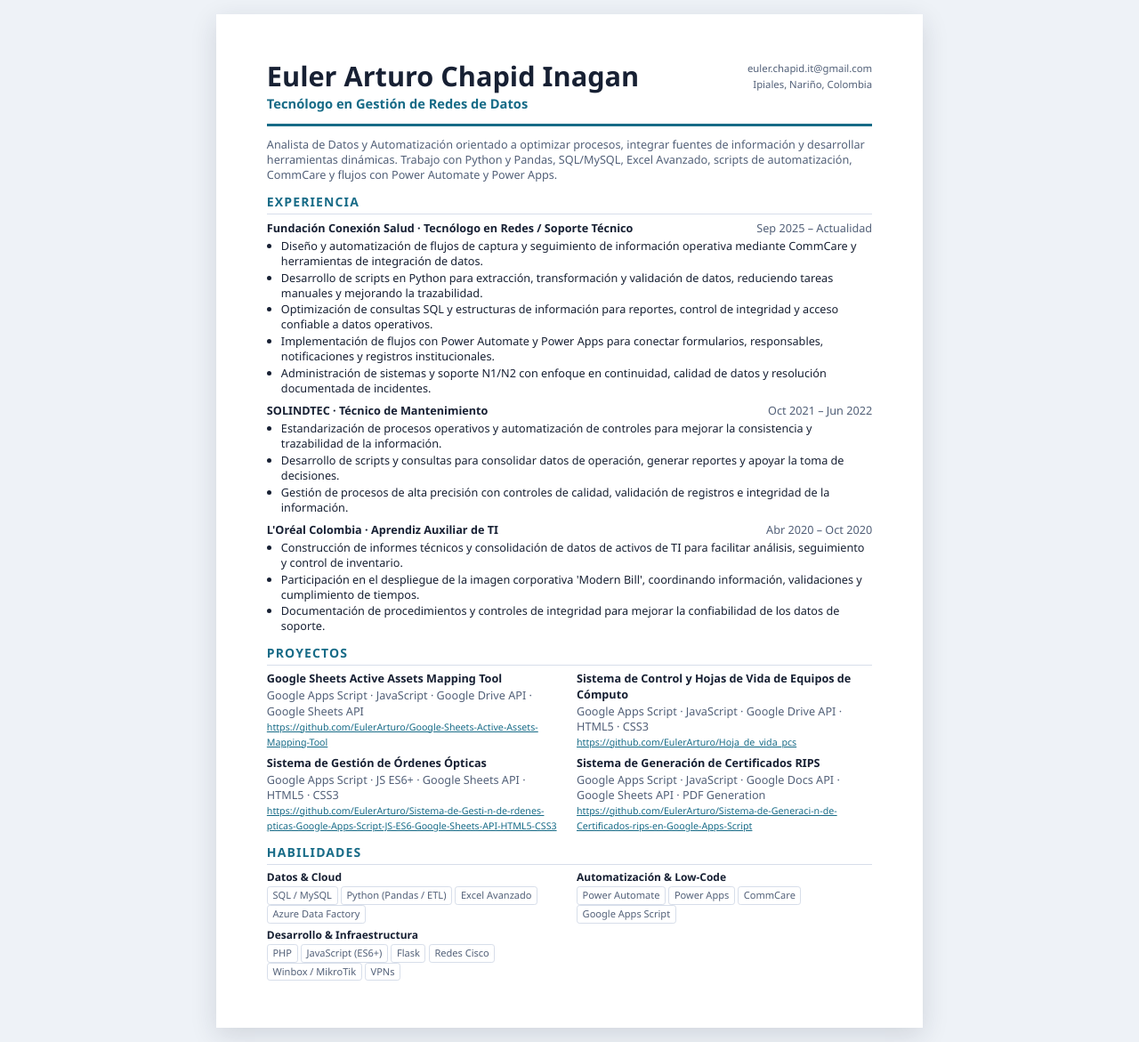
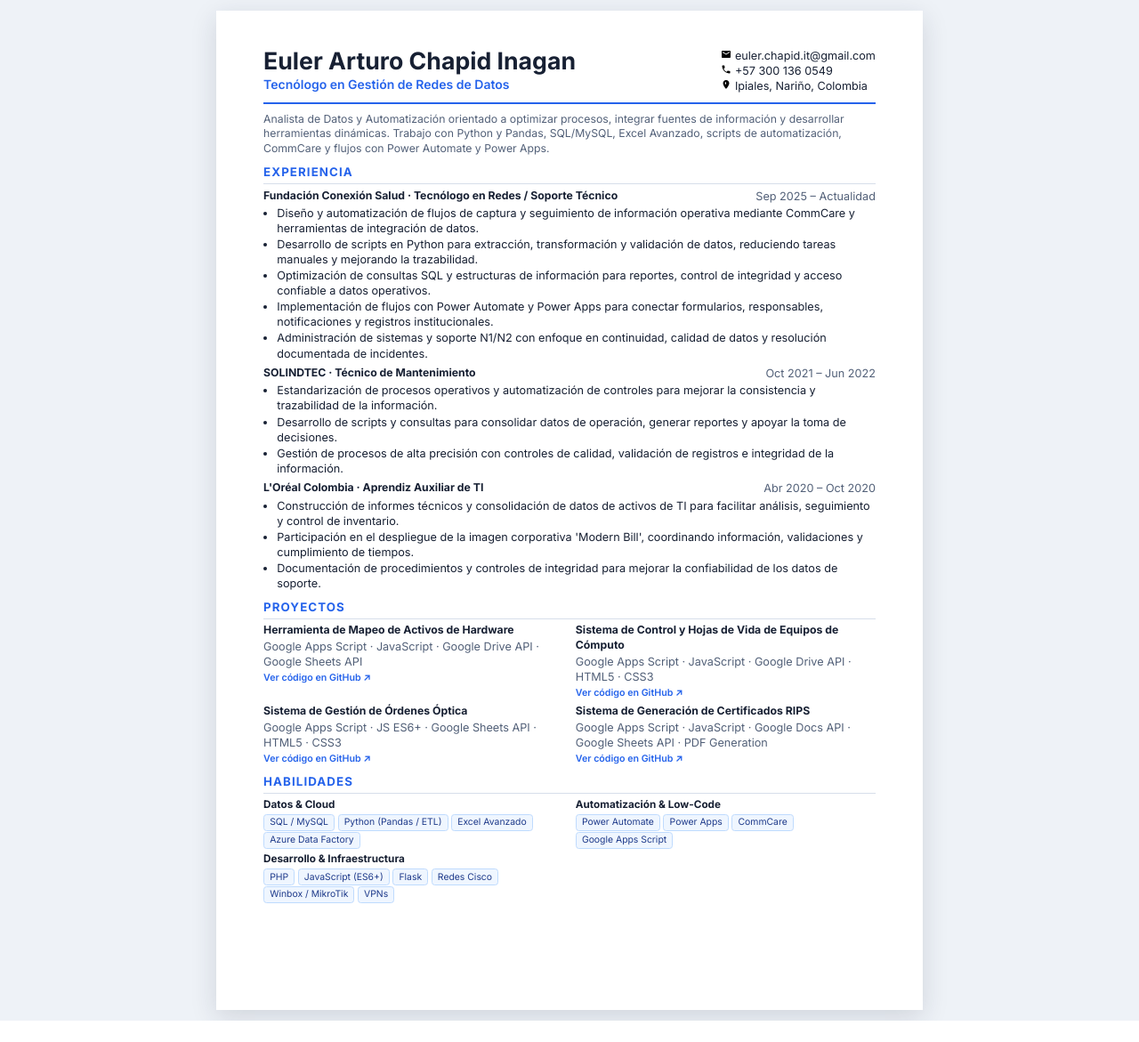
Before and after one commit to EulerArturo/Hoja-de-vida, a Flask app: page /cv/print in a window 1280 px wide. Shown: the whole page at 89% size. After the commit the page ends 1147 px from the top, so only its background shows below. Run offline with Flask 3, Linux system fonts and the light colour scheme.

Commit message:
actualizacion de pdf

```diff
--- a/data/profile.py
+++ b/data/profile.py
@@ -11,7 +11,7 @@ PROFILE = {
     "focus": "Analista de Datos y Automatización orientado a optimizar procesos, integrar fuentes de información y desarrollar herramientas dinámicas. Trabajo con Python y Pandas, SQL/MySQL, Excel Avanzado, scripts de automatización, CommCare y flujos con Power Automate y Power Apps.",
     "email": "euler.chapid.it@gmail.com",
     "location": "Ipiales, Nariño, Colombia",
-    "telefono": "+57 300 136 0549",
+    "phone": "+57 300 136 0549",
     "residencia": "Disponible para cambio de residencia",
     "availability_status": True,
     "availability_text": "Disponible para vacantes IT y proyectos de automatización",
@@ -89,7 +89,7 @@ PROFILE = {
     ],
     "projects": [
         {
-            "title": "Google Sheets Active Assets Mapping Tool",
+            "title": "Herramienta de Mapeo de Activos de Hardware",
             "tech": "Google Apps Script · JavaScript · Google Drive API · Google Sheets API",
             "description": "Herramienta web para el mapeo, registro y trazabilidad de activos de hardware en tiempo real. Integra control de concurrencia (LockService), generación de hojas de vida técnicas, control de responsables de equipos y módulo de carga e inspección de evidencias multimedia en Google Drive.",
             "link": "https://github.com/EulerArturo/Google-Sheets-Active-Assets-Mapping-Tool"
@@ -101,7 +101,7 @@ PROFILE = {
             "link": "https://github.com/EulerArturo/Hoja_de_vida_pcs"
         },
         {
-            "title": "Sistema de Gestión de Órdenes Ópticas",
+            "title": "Sistema de Gestión de Órdenes Óptica",
             "tech": "Google Apps Script · JS ES6+ · Google Sheets API · HTML5 · CSS3",
             "description": "Aplicación web integral para digitalizar, registrar y controlar órdenes en laboratorios ópticos. Incluye arquitectura modular en JavaScript, persistencia en Google Sheets API, validación de datos y automatización del flujo de trabajo.",
             "link": "https://github.com/EulerArturo/Sistema-de-Gesti-n-de-rdenes-pticas-Google-Apps-Script-JS-ES6-Google-Sheets-API-HTML5-CSS3"
--- a/templates/cv_print.html
+++ b/templates/cv_print.html
@@ -5,13 +5,16 @@
     <meta charset="UTF-8">
     <meta name="viewport" content="width=device-width, initial-scale=1.0">
     <title>CV - {{ profile.name }}</title>
+    <link rel="preconnect" href="https://fonts.googleapis.com">
+    <link rel="preconnect" href="https://fonts.gstatic.com" crossorigin>
+    <link href="https://fonts.googleapis.com/css2?family=Inter:wght@400;500;600;700&display=swap" rel="stylesheet">
     <style>
         :root {
             color-scheme: light;
             --ink: #172033;
             --muted: #526078;
             --line: #d7deea;
-            --accent: #176b87;
+            --accent: #2563eb;
         }
 
         * { box-sizing: border-box; }
@@ -20,16 +23,18 @@
             margin: 0;
             background: #eef2f7;
             color: var(--ink);
-            font-family: "Segoe UI", Arial, sans-serif;
+            font-family: "Inter", Arial, sans-serif;
             font-size: 9.5pt;
             line-height: 1.35;
+            -webkit-font-smoothing: antialiased;
+            text-rendering: optimizeLegibility;
         }
 
         .page {
             width: min(100%, 210mm);
             min-height: 297mm;
-            margin: 1rem auto;
-            padding: 14mm 15mm;
+            margin: 0.75rem auto;
+            padding: 11mm 14mm;
             background: #fff;
             box-shadow: 0 8px 28px rgba(25, 37, 60, 0.14);
         }
@@ -38,31 +43,34 @@
             display: flex;
             justify-content: space-between;
             gap: 1.5rem;
-            padding-bottom: 0.8rem;
-            border-bottom: 3px solid var(--accent);
+            align-items: flex-start;
+            padding-bottom: 0.6rem;
+            border-bottom: 2px solid var(--accent);
         }
 
         h1, h2, h3, p { margin: 0; }
-        h1 { font-size: 23pt; line-height: 1.05; }
-        header h2 { margin-top: 0.35rem; color: var(--accent); font-size: 11pt; font-weight: 600; }
-        .contact { color: var(--muted); text-align: right; font-size: 8.5pt; }
-        .contact p + p { margin-top: 0.2rem; }
-        .summary { margin-top: 0.75rem; color: var(--muted); font-size: 9.5pt; }
-        section { margin-top: 0.8rem; }
-        .section-title { margin-bottom: 0.38rem; padding-bottom: 0.2rem; border-bottom: 1px solid var(--line); color: var(--accent); font-size: 10.5pt; text-transform: uppercase; letter-spacing: 0.08em; }
-        .experience { margin-bottom: 0.48rem; }
+        p, li { font-weight: 400; }
+        h1 { font-size: 20pt; line-height: 1.05; font-weight: 700; }
+        header h2 { margin-top: 0.3rem; color: var(--accent); font-size: 10.5pt; font-weight: 600; }
+        .contact { color: var(--muted); text-align: right; font-size: 8.2pt; line-height: 1.35; }
+        .contact p + p { margin-top: 0.1rem; }
+        .summary { margin-top: 0.55rem; color: var(--muted); font-size: 9.2pt; }
+        section { margin-top: 0.62rem; }
+        .section-title { margin-bottom: 0.3rem; padding-bottom: 0.16rem; border-bottom: 1px solid var(--line); color: var(--accent); font-size: 10pt; text-transform: uppercase; letter-spacing: 0.08em; }
+        .experience { margin-bottom: 0.34rem; }
         .experience-head { display: flex; justify-content: space-between; gap: 1rem; }
-        .experience h3, .project h3 { font-size: 9.5pt; }
+        .experience h3, .project h3 { font-size: 9.2pt; }
         .period { color: var(--muted); white-space: nowrap; }
-        ul { margin: 0.2rem 0 0; padding-left: 1rem; }
-        li { margin-bottom: 0.1rem; }
-        .projects { display: grid; grid-template-columns: 1fr 1fr; gap: 0.42rem 1rem; }
-        .project p { margin-top: 0.12rem; color: var(--muted); }
-        .project a { color: var(--accent); font-size: 8pt; overflow-wrap: anywhere; }
-        .skills { display: grid; grid-template-columns: 1fr 1fr; gap: 0.3rem 1rem; }
-        .skill-category h3 { margin-bottom: 0.14rem; font-size: 9pt; }
-        .skill-tags { display: flex; flex-wrap: wrap; gap: 0.22rem 0.35rem; }
-        .skill-tag { display: inline-block; padding: 0.12rem 0.35rem; border: 1px solid var(--line); border-radius: 0.2rem; color: var(--muted); font-size: 8.3pt; }
+        ul { margin: 0.14rem 0 0; padding-left: 0.95rem; }
+        li { margin-bottom: 0.06rem; }
+        .projects { display: grid; grid-template-columns: 1fr 1fr; gap: 0.3rem 0.85rem; }
+        .project p { margin-top: 0.08rem; color: var(--muted); }
+        .repo-link { display: inline-block; margin-top: 0.12rem; color: var(--accent); font-size: 8pt; font-weight: 600; text-decoration: none; }
+        .repo-link:hover, .repo-link:focus { text-decoration: underline; }
+        .skills { display: grid; grid-template-columns: 1fr 1fr; gap: 0.25rem 0.85rem; }
+        .skill-category h3 { margin-bottom: 0.12rem; font-size: 8.8pt; }
+        .skill-tags { display: flex; flex-wrap: wrap; gap: 0.2rem 0.28rem; }
+        .skill-badge { display: inline-flex; align-items: center; padding: 0.14rem 0.38rem; border: 1px solid #bfdbfe; border-radius: 0.22rem; color: #1e3a8a; background: #eff6ff; font-size: 7.8pt; line-height: 1.2; }
 
         @media (max-width: 700px) {
             .page { min-height: auto; margin: 0; padding: 1.25rem; }
@@ -75,8 +83,9 @@
         @media print {
             @page { size: A4; margin: 0; }
             body { background: #fff; font-size: 8.7pt; }
-            .page { width: 210mm; min-height: 297mm; margin: 0; padding: 11mm 13mm; box-shadow: none; }
-            a { color: inherit; text-decoration: none; }
+            .page { width: 210mm; min-height: 297mm; margin: 0; padding: 10mm 13mm; box-shadow: none; }
+            section, .experience, .project, .skill-category { break-inside: avoid; }
+            a { color: inherit; }
         }
     </style>
 </head>
@@ -89,10 +98,34 @@
                 <h1>{{ profile.name }}</h1>
                 <h2>{{ profile.title }}</h2>
             </div>
-            <div class="contact">
-                <p>{{ profile.email }}</p>
-                <p>{{ profile.location }}</p>
-            </div>
+
+                <div class="contact-info">
+    <!-- Correo -->
+    <div class="contact-item">
+        <svg xmlns="http://www.w3.org/2000/svg" viewBox="0 0 24 24" width="12" height="12" class="icon">
+            <path d="M20 4H4c-1.1 0-1.99.9-1.99 2L2 18c0 1.1.9 2 2 2h16c1.1 0 2-.9 2-2V6c0-1.1-.9-2-2-2zm0 4l-8 5-8-5V6l8 5 8-5v2z"/>
+        </svg>
+        <span>{{ profile.email }}</span>
+    </div>
+
+    <!-- Teléfono -->
+    <div class="contact-item">
+        <svg xmlns="http://www.w3.org/2000/svg" viewBox="0 0 24 24" width="12" height="12" class="icon">
+            <path d="M6.62 10.79c1.44 2.83 3.76 5.14 6.59 6.59l2.2-2.2c.27-.27.67-.36 1.02-.24 1.12.37 2.33.57 3.57.57.55 0 1 .45 1 1V20c0 .55-.45 1-1 1-9.39 0-17-7.61-17-17 0-.55.45-1 1-1h3.5c.55 0 1 .45 1 1 0 1.25.2 2.45.57 3.57.11.35.03.74-.25 1.02l-2.2 2.2z"/>
+        </svg>
+        <span>{{ profile.phone }}</span>
+    </div>
+
+    <!-- Ubicación -->
+    <div class="contact-item">
+        <svg xmlns="http://www.w3.org/2000/svg" viewBox="0 0 24 24" width="12" height="12" class="icon">
+            <path d="M12 2C8.13 2 5 5.13 5 9c0 5.25 7 13 7 13s7-7.75 7-13c0-3.87-3.13-7-7-7zm0 9.5c-1.38 0-2.5-1.12-2.5-2.5s1.12-2.5 2.5-2.5 2.5 1.12 2.5-2.5-1.12 2.5-2.5 2.5z"/>
+        </svg>
+        <span>{{ profile.location }}</span>
+    </div>
+</div>
+
+
         </header>
 
         <!-- Resumen profesional. -->
@@ -124,7 +157,7 @@
                 <article class="project">
                     <h3>{{ project.title }}</h3>
                     <p>{{ project.tech }}</p>
-                    <a href="{{ project.link }}">{{ project.link }}</a>
+                    <a class="repo-link" href="{{ project.link }}" target="_blank" rel="noopener">Ver código en GitHub ↗</a>
                 </article>
                 {% endfor %}
             </div>
@@ -138,7 +171,7 @@
                 <article class="skill-category">
                     <h3>{{ category.category }}</h3>
                     {% for skill in category["items"] %}
-                    <span class="skill-tag">{{ skill }}</span>
+                    <span class="skill-badge">{{ skill }}</span>
                     {% endfor %}
                 </article>
                 {% endfor %}
```
Also changed, not shown: 1 other file.
